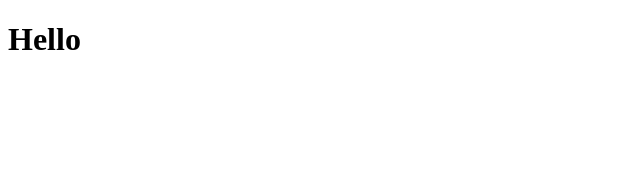
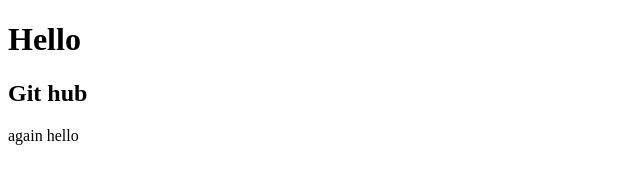
Before and after one commit to maazkasmani245/git-practice, a plain HTML site: page index.html in a window 1280 px wide. Shown: the whole page, without its empty margins (0-640 px from the left). Drawn offline with Linux system fonts and the light colour scheme.

Commit message:
just modify

```diff
--- a/index.html
+++ b/index.html
@@ -8,6 +8,9 @@
 <body>
 
 <h1>Hello</h1>
+<h2>Git hub</h2>
+
+<p>again hello</p>
 
 </body>
 </html>
```
